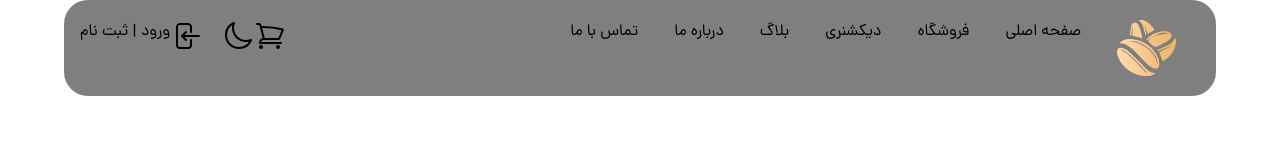
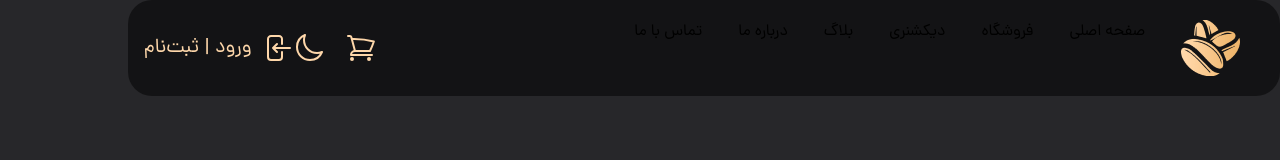
Before and after one commit to masi-mo69/First-Project, a website: page public/index.html in a window 1280 px wide. Drawn offline with Linux system fonts and the light colour scheme.

Commit message:
new3 commit

```diff
--- a/public/index.html
+++ b/public/index.html
@@ -1,5 +1,5 @@
 <!DOCTYPE html>
-<html lang="fa" dir="rtl">
+<html lang="fa" dir="rtl" class="dark">
 <head>
     <meta charset="UTF-8">
     <meta name="viewport" content="width=device-width, initial-scale=1.0">
@@ -7,7 +7,7 @@
     <link rel="stylesheet" href="./styles/app.css">
     <link rel="icon" href="images/fav-icon.png" type="images/png">
 </head>
-<body class="font-Dana">
+<body class="font-Dana bg-gray-100 dark:bg-zinc-800">
     <svg class="hidden">
         <symbol id="shopping-cart" xmlns="http://www.w3.org/2000/svg" fill="none" viewBox="0 0 24 24" stroke-width="1.5" stroke="currentColor">
             <path stroke-linecap="round" stroke-linejoin="round" d="M2.25 3h1.386c.51 0 .955.343 1.087.835l.383 1.437M7.5 14.25a3 3 0 0 0-3 3h15.75m-12.75-3h11.218c1.121-2.3 2.1-4.684 2.924-7.138a60.114 60.114 0 0 0-16.536-1.84M7.5 14.25 5.106 5.272M6 20.25a.75.75 0 1 1-1.5 0 .75.75 0 0 1 1.5 0Zm12.75 0a.75.75 0 1 1-1.5 0 .75.75 0 0 1 1.5 0Z" />
@@ -23,8 +23,8 @@
           </symbol>
 
     </svg>
-    <header class="flex items-center w-[90%] h-24 pl-4 pr-10 py-5 mx-auto bg-black/50 rounded-3xl">
-        <div class="flex w-full justify-between">
+    <header class="fixed items-center w-[90%] h-24 pl-4 pr-10 py-5 mx-auto bg-black/50 rounded-3xl">
+        <div class="flex items-center w-full justify-between">
         <!--  Logo & Menu -->
         <nav class="flex gap-x-9">
             <!-- Logo -->
@@ -78,9 +78,9 @@
         </nav>
 
         <!-- Cart & Theme Toggle & Login Link -->
-        <div class="flex gap-x-5">
+        <div class="flex text-xl text-orange-200">
             <!-- Cart & Icon & Theme Switch Btn -->
-            <div class="flex">
+            <div class="flex gap-x-5">
                 <!-- Cart -->
                 <div>
                     <svg class="w-8 h-8">
@@ -96,11 +96,11 @@
                 </div>
             </div>
         <!-- Login Link -->
-        <a href="#" class="flex">
+        <a href="#" class="flex items-center gap-x-2.5">
             <svg class="w-8 h-8">
                 <use xlink:href="#arrow-left-end-on-rectangle"></use>
             </svg>
-            ورود | ثبت نام
+         <span>ورود  |  ثبت‌نام</span>
         </a>
     </div>
     </div>
--- a/tailwind.config.js
+++ b/tailwind.config.js
@@ -1,6 +1,7 @@
 /** @type {import('tailwindcss').Config} */
 module.exports = {
   content: ["./public/**/*.{html,js}"],
+  darkMode: "class",
   theme: {
     extend: {
       colors: {
```
Also changed, not shown: public/styles/app.css.
